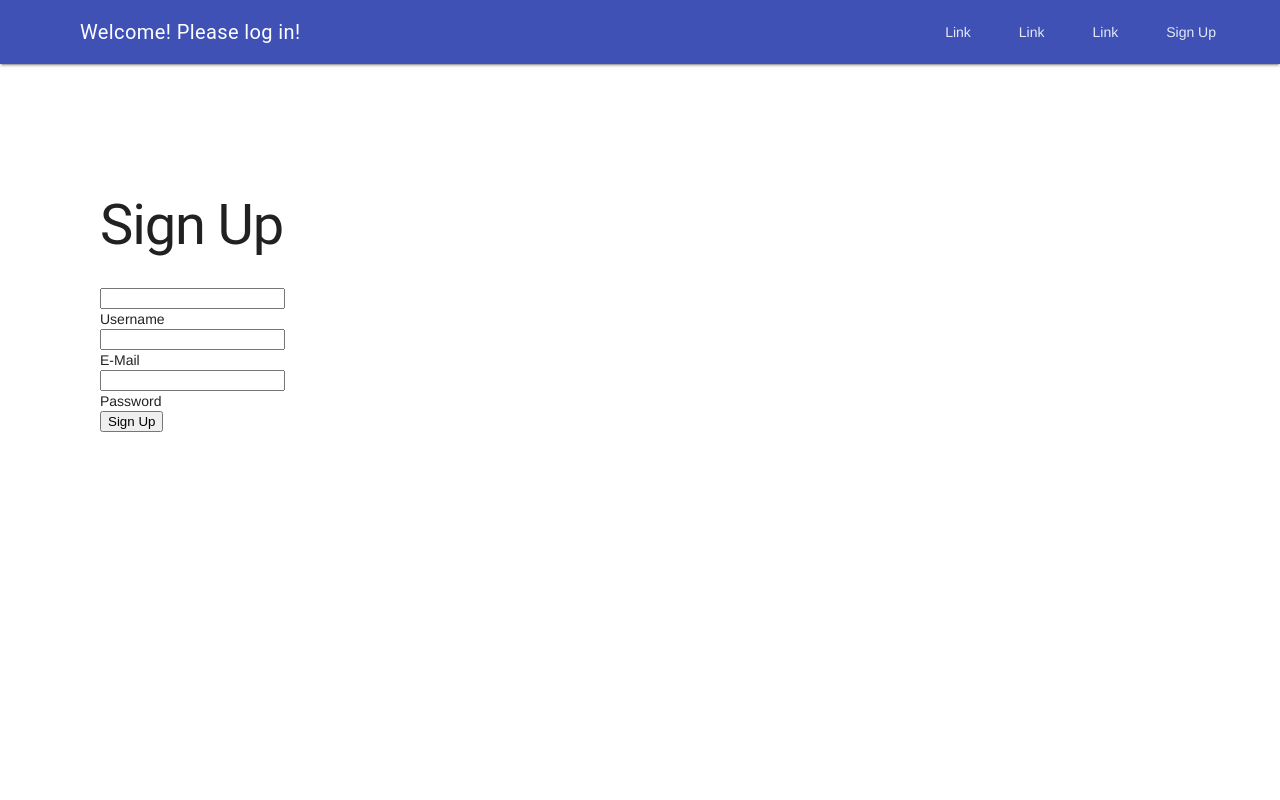
After one commit to ErtelDG/simple-chat, a Django app: page /signUp/ in a window 1280 px wide. The commit adds this page. Run offline with Django 4.2, Linux system fonts and the light colour scheme.

Commit message:
signUpDone

```diff
--- /dev/null
+++ b/first_django_app/chat/templates/signUp/signUp.html
@@ -0,0 +1,21 @@
+{% extends "base.html" %} {% block content %}
+
+<h1>Sign Up</h1>
+
+
+<form method="POST" action="/signUp/">
+  {% csrf_token %}
+  <input type="hidden" name="redirect" value="{{ redirect }}">
+  <div><input name="username" type="text" required minlength="8">
+    <div> Username</div>
+  </div>
+  <div><input name="email" type="email" required>
+    <div> E-Mail</div>
+  </div>
+  <div><input name="password" type="password" required minlength="8">
+    <div> Password</div>
+  </div>
+  <div><button>Sign Up</button></div>
+
+</form>
+{% endblock %}
--- a/first_django_app/chat/views.py
+++ b/first_django_app/chat/views.py
@@ -3,11 +3,16 @@ from django.shortcuts import render
 from .models import Chat, Message
 from django.contrib.auth import authenticate, login
 from django.contrib.auth.decorators import login_required
+from django.contrib.auth.forms import UserCreationForm
 from django.http import JsonResponse
 from django.core import serializers
+from django.contrib.auth.models import User
+from django.shortcuts import render, redirect
 
 
 @login_required(login_url="/login/")
+
+# index view
 def index(request):
     """
     This is a view to render the chat html.
@@ -33,6 +38,7 @@ def index(request):
     return render(request, "chat/index.html", {"messages": chatMessages})
 
 
+# login view
 def login_view(request):
     redirect = request.GET.get("next")
     if request.method == "POST":
@@ -50,3 +56,18 @@ def login_view(request):
                 {"wrongPassword": True, "redirect": redirect},
             )
     return render(request, "auth/login.html", {"redirect": redirect})
+
+
+# signUp view
+def signUp_view(request):
+    if request.method == "POST":
+        print(request.POST.get("username")),
+        print(request.POST.get("password")),
+        print(request.POST.get("email")),
+        user = User.objects.create_user(
+            username=request.POST.get("username"),
+            password=request.POST.get("password"),
+            email=request.POST.get("email"),
+        )
+
+    return render(request, "signUp/signUp.html")
--- a/first_django_app/first_django_app/urls.py
+++ b/first_django_app/first_django_app/urls.py
@@ -16,10 +16,11 @@ Including another URLconf
 from django.contrib import admin
 from django.urls import path
 
-from chat.views import index, login_view
+from chat.views import index, login_view, signUp_view
 
 urlpatterns = [
     path("admin/", admin.site.urls),
     path("chat/", index),
     path("login/", login_view),
+    path("signUp/", signUp_view),
 ]
--- a/first_django_app/templates/base.html
+++ b/first_django_app/templates/base.html
@@ -1,33 +1,26 @@
 <!DOCTYPE html>
 <html lang="en">
+   <head>
+      <meta charset="UTF-8" />
+      <meta http-equiv="X-UA-Compatible" content="IE=edge" />
+      <meta name="viewport" content="width=device-width, initial-scale=1.0" />
+      <link rel="stylesheet" href="https://fonts.googleapis.com/icon?family=Material+Icons" />
+      <link rel="stylesheet" href="https://code.getmdl.io/1.3.0/material.indigo-pink.min.css" />
+      {% load static %}
 
-<head>
-    <meta charset="UTF-8">
-    <meta http-equiv="X-UA-Compatible" content="IE=edge">
-    <meta name="viewport" content="width=device-width, initial-scale=1.0">
-    <link rel="stylesheet" href="https://fonts.googleapis.com/icon?family=Material+Icons">
-    <link rel="stylesheet" href="https://code.getmdl.io/1.3.0/material.indigo-pink.min.css"> {% load static %}
-
-    <link rel="stylesheet" href="{% static 'css/style.css' %}">
+      <link rel="stylesheet" href="{% static 'css/style.css' %}" />
       <script defer src="https://code.getmdl.io/1.3.0/material.min.js"></script>
       <title>Chatroom</title>
    </head>
 
    <body>
-
-
       <!-- Always shows a header, even in smaller screens. -->
       <div class="mdl-layout mdl-js-layout mdl-layout--fixed-header">
          <header class="mdl-layout__header">
             <div class="mdl-layout__header-row">
                <!-- Title -->
                <span class="mdl-layout-title">
-                {% if request.user.is_authenticated %}
-                    Welcome, {{ request.user.first_name }}!
-                {% else %}
-                    Welcome! Please log in!
-                {% endif %}
-
+                  {% if request.user.is_authenticated %} Welcome, {{ request.user.first_name }}! {% else %} Welcome! Please log in! {% endif %}
                </span>
                <!-- Add spacer, to align navigation to the right -->
                <div class="mdl-layout-spacer"></div>
@@ -36,7 +29,7 @@
                   <a class="mdl-navigation__link" href="">Link</a>
                   <a class="mdl-navigation__link" href="">Link</a>
                   <a class="mdl-navigation__link" href="">Link</a>
-                    <a class="mdl-navigation__link" href="">Link</a>
+                  <a class="mdl-navigation__link" href="/signUp">Sign Up</a>
                </nav>
             </div>
          </header>
@@ -46,15 +39,12 @@
                <a class="mdl-navigation__link" href="">Link</a>
                <a class="mdl-navigation__link" href="">Link</a>
                <a class="mdl-navigation__link" href="">Link</a>
-                <a class="mdl-navigation__link" href="">Link</a>
+               <a class="mdl-navigation__link" href="">Sign Up</a>
             </nav>
          </div>
          <main class="mdl-layout__content">
-            <div class="page-content">
-                {% block content %} {% endblock %}
-            </div>
+            <div class="page-content">{% block content %} {% endblock %}</div>
          </main>
       </div>
    </body>
-
 </html>
```
Lines whose indentation alone changed are shown as unchanged.
